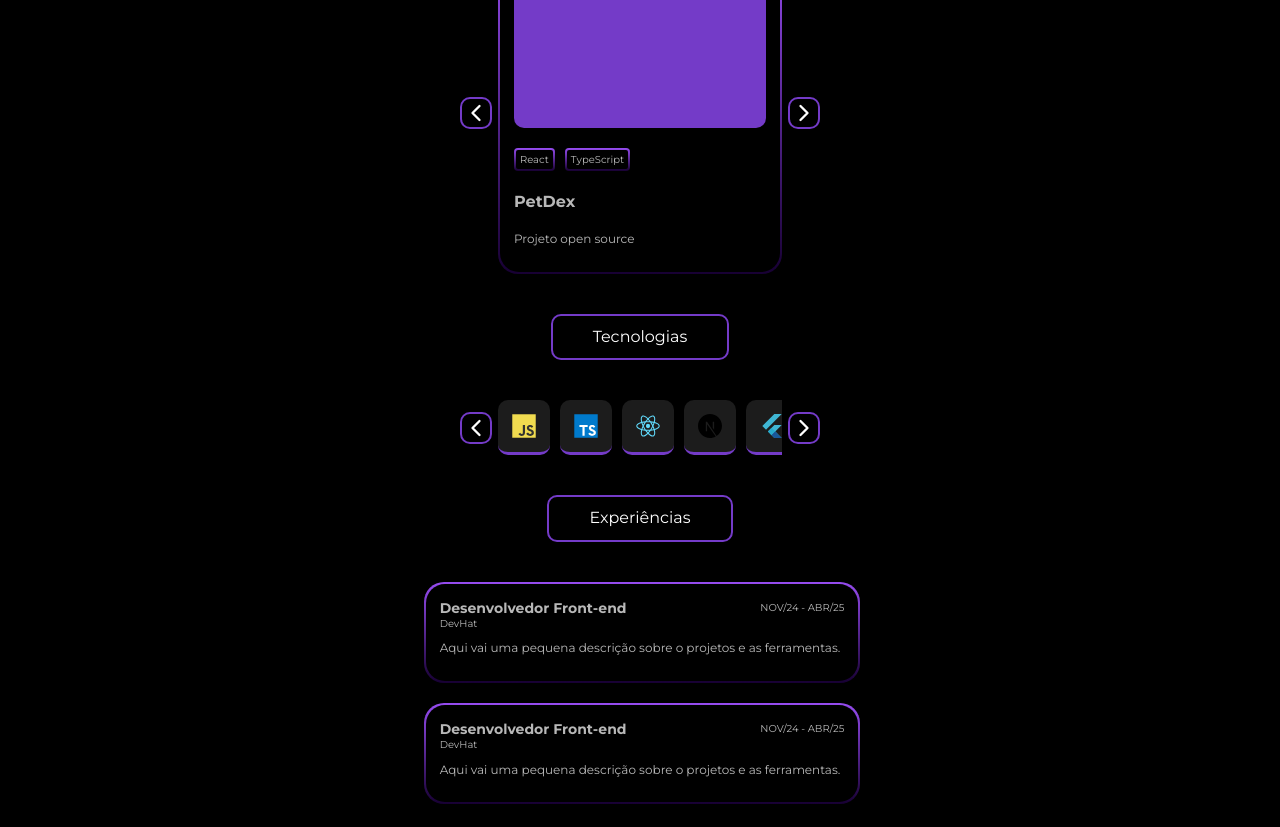
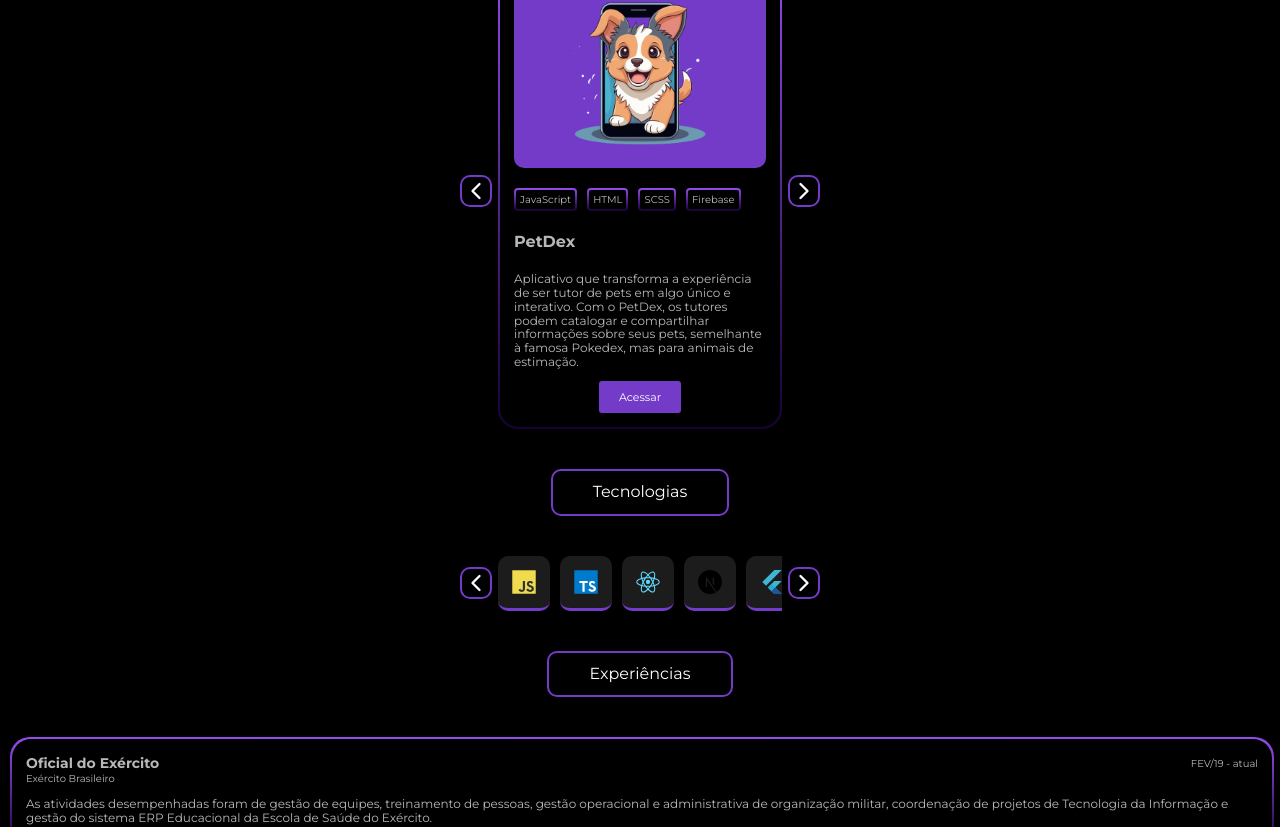
Before and after one commit to JonasGz/jonaschagasdev, a React (Vite) app: page / in a window 1280 px wide. Shown: the part 639-1466 px from the top of the page. Built offline with nearby package versions, Linux system fonts and the light colour scheme.

Commit message:
feat: infos components

```diff
--- a/src/components/experiences/experiences.tsx
+++ b/src/components/experiences/experiences.tsx
@@ -1,14 +1,29 @@
-import { Experience } from './components/experience'
-import './experiences.scss'
+import { Experience } from "./components/experience";
+import "./experiences.scss";
 
 export const Experiences = () => {
-
-    return(
-        <div className='experiences'>
-            <div className='experiences__items'>
-                <Experience name='Desenvolvedor Front-end' enterprise='DevHat' period='NOV/24 - ABR/25' description='Aqui vai uma pequena descrição sobre o projetos e as ferramentas.' />
-                <Experience name='Desenvolvedor Front-end' enterprise='DevHat' period='NOV/24 - ABR/25' description='Aqui vai uma pequena descrição sobre o projetos e as ferramentas.' />
-            </div>
-        </div>
-    )
-}
+  return (
+    <div className="experiences">
+      <div className="experiences__items">
+        <Experience
+          name="Oficial do Exército"
+          enterprise="Exército Brasileiro"
+          period="FEV/19 - atual"
+          description="As atividades desempenhadas foram de gestão de equipes, treinamento de pessoas, gestão operacional e administrativa de organização militar, coordenação de projetos de Tecnologia da Informação e gestão do sistema ERP Educacional da Escola de Saúde do Exército."
+        />
+        <Experience
+          name="Desenvolvedor Front-end"
+          enterprise="DevHat"
+          period="OUT/23 - NOV/24"
+          description="As atividades desempenhadas foram de colaboração com outros desenvolvedores na criação de soluções para desafios reais, desenvolvimento de interfaces e soluções para o projeto Pet Dex, uma aplicação voltada para facilitar o processo de adoção de pets utilizando apenas JavaScript vanilla."
+        />
+        <Experience
+          name="Desenvolvedor Full-stack"
+          enterprise="Manga"
+          period="NOV/24 - atual"
+          description="As atividades desempenhadas foram de desenvolvimento de interfaces interativas responsivas e soluções, implementação e integrações APIs, desenvolvimento de soluções utilizando canvas, desenvolvimento de soluções com rastreamento ocular utilizando React, JavaScript e Firebase."
+        />
+      </div>
+    </div>
+  );
+};
--- a/src/components/works/components/work/work.scss
+++ b/src/components/works/components/work/work.scss
@@ -12,12 +12,18 @@
     border-radius: 1.9rem;
     padding: 1.4rem;
     width: 100%;
+    display: flex;
+    flex-direction: column;
   }
 
   &__img {
     background-color: #743BC8;
-    padding: 8rem 10rem;
     border-radius: 1rem;
+    display: flex;
+    justify-content: center;
+    width: 25.2rem;
+    height: 20rem;
+    align-items: center;
   }
 
   &__tags {
@@ -43,4 +49,24 @@
   &__description {
     font-size: 1.2rem;
   }
+
+  &__container-button {
+    width: 100%;
+    display: flex;
+    justify-content: center;
+    text-decoration: none;
+    margin-top: auto;
+  }
+
+  &__button {
+    all: unset;
+    background-color: #743BC8;
+    color: #fff;
+    font-size: 1.1rem;
+    font-weight: 400;
+    border-radius: 0.3rem;
+    padding: 1rem 2rem;
+    width: max-content;
+    cursor: pointer;
+  }
 }
--- a/src/components/works/components/work/work.tsx
+++ b/src/components/works/components/work/work.tsx
@@ -11,7 +11,15 @@ export const Work = (props: WorkProps) => {
   return (
     <div className="work">
       <div className="work__container">
-        <div className="work__img"></div>
+        <div className="work__img">
+          <img
+            src={props.img}
+            alt={props.title}
+            title={props.title}
+            width={180}
+            height={180}
+          />
+        </div>
         <div className="work__tags">
           {props.tags.map((tag) => (
             <div key={crypto.randomUUID()} className="work__container-tag">
@@ -19,8 +27,18 @@ export const Work = (props: WorkProps) => {
             </div>
           ))}
         </div>
-        <h4 className="work__title">{props.title}</h4>
-        <p className="work__description">{props.description}</p>
+        <div className="work__header">
+          <h4 className="work__title">{props.title}</h4>
+          <p className="work__description">{props.description}</p>
+        </div>
+
+        <a
+          href="https://petdex.vercel.app/"
+          target="_blank"
+          className="work__container-button"
+        >
+          <button className="work__button">Acessar</button>
+        </a>
       </div>
     </div>
   );
--- a/src/components/works/works.tsx
+++ b/src/components/works/works.tsx
@@ -17,17 +17,17 @@ export const Works = () => {
       <div className="works__items" ref={containerRef}>
         <Work
           key={crypto.randomUUID()}
-          img=""
-          tags={["React", "TypeScript"]}
+          img="/assets/projects/petdex.png"
+          tags={["JavaScript", "HTML", "SCSS", "Firebase"]}
           title="PetDex"
-          description="Projeto open source"
+          description="Aplicativo que transforma a experiência de ser tutor de pets em algo único e interativo. Com o PetDex, os tutores podem catalogar e compartilhar informações sobre seus pets, semelhante à famosa Pokedex, mas para animais de estimação."
         />
         <Work
           key={crypto.randomUUID()}
-          img=""
-          tags={["React", "TypeScript"]}
-          title="PetDex"
-          description="Projeto open source"
+          img="/assets/projects/schedule.png"
+          tags={["React", "Nextjs", "Firebase"]}
+          title="Schedule App"
+          description="O Schedule PWA é um projeto mobile/desktop com a tecnologia PWA (Progressive Web App) com o objetivo de possibilitar o agendamento de tarefas."
         />
       </div>
       <ChevronRight
```
Also changed, not shown: public/assets/projects/petdex.png (added), public/assets/projects/schedule.png (added).
